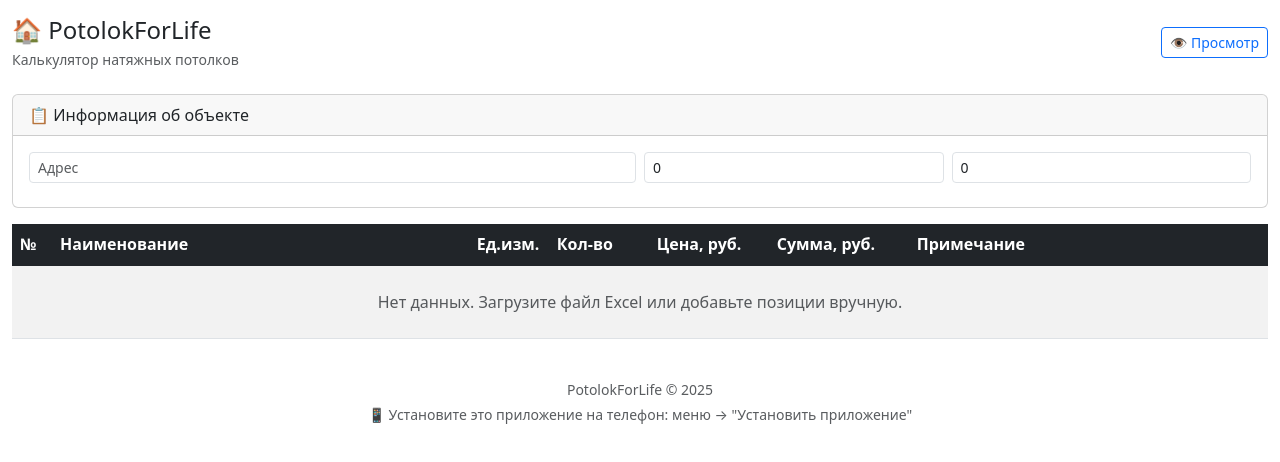
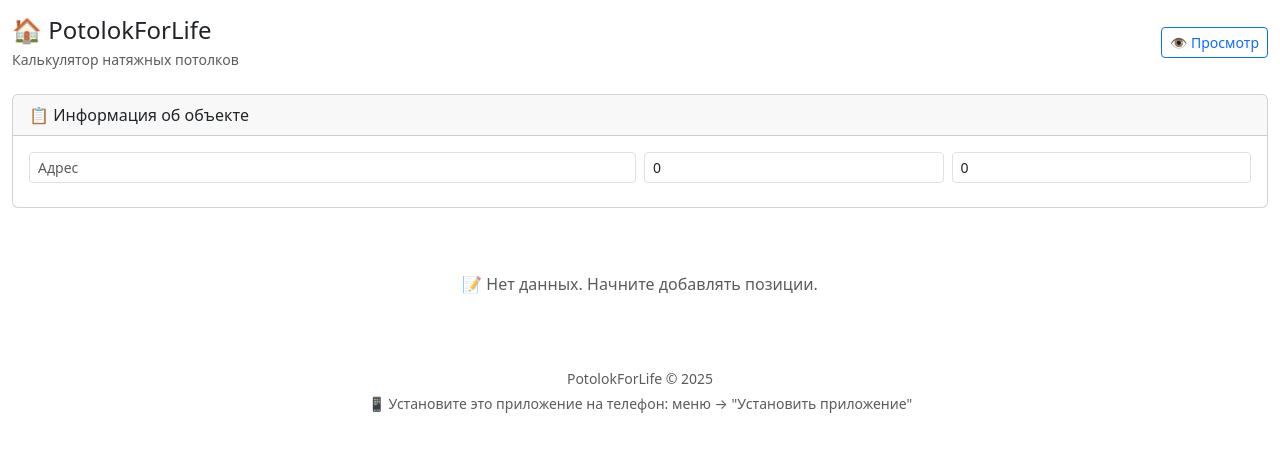
Before and after one commit to andersen-123/potolok-app, a React (Create React App) app: page / in a window 1280 px wide. Shown: the top 462 px of the page. Built offline with nearby package versions, Linux system fonts and the light colour scheme.

Commit message:
Update Table.js

```diff
--- a/src/components/Table.js
+++ b/src/components/Table.js
@@ -1,111 +1,41 @@
 import React from 'react';
-import EditableRow from './EditableRow';
 
-function Table({
-  data,
-  editingMode,
-  editingRow,
-  onEditRow,
-  onSaveRow,
-  onCancelEdit,
-  onDeleteRow,
-  onAddRow
-}) {
+function Table({ data, editingMode }) {
+  if (data.length === 0) {
     return (
-    <>
-      <table className="table table-hover table-striped">
-        <thead className="table-dark">
+      <div className="text-center py-5 text-muted">
+        📝 Нет данных. Начните добавлять позиции.
+      </div>
+    );
+  }
+
+  return (
+    <table className="table table-sm">
+      <thead className="table-light">
         <tr>
-            <th width="40">№</th>
+          <th>№</th>
           <th>Наименование</th>
-            <th width="80">Ед.изм.</th>
-            <th width="100">Кол-во</th>
-            <th width="120">Цена, руб.</th>
-            <th width="140">Сумма, руб.</th>
-            <th>Примечание</th>
-            {editingMode && <th width="100" className="no-print">Действия</th>}
+          <th>Ед.</th>
+          <th>Кол-во</th>
+          <th>Цена</th>
+          <th>Сумма</th>
         </tr>
       </thead>
       <tbody>
-          {data.length === 0 ? (
-            <tr>
-              <td colSpan={editingMode ? 8 : 7} className="text-center text-muted py-4">
-                Нет данных. Загрузите файл Excel или добавьте позиции вручную.
+        {data.map((row, index) => (
+          <tr key={index} className={row.D > 0 ? 'table-active' : ''}>
+            <td>{index + 1}</td>
+            <td className="small">{row.B || '—'}</td>
+            <td>{row.C || '—'}</td>
+            <td><strong>{row.D || 0}</strong></td>
+            <td>{row.E ? parseFloat(row.E).toLocaleString('ru-RU') : 0}</td>
+            <td className="text-primary fw-bold">
+              {row.F ? parseFloat(row.F).toLocaleString('ru-RU') : 0}
             </td>
           </tr>
-          ) : (
-            data.map((row, index) => (
-              editingRow === index ? (
-                <EditableRow
-                  key={`edit-${index}`}
-                  row={row}
-                  index={index}
-                  onSave={onSaveRow}
-                  onCancel={onCancelEdit}
-                  onDelete={onDeleteRow}
-                />
-              ) : (
-                <tr key={index} className={row.D > 0 ? 'table-active' : ''}>
-                  <td>{index + 1}</td>
-                  <td>{row.B || '—'}</td>
-                  <td>{row.C || '—'}</td>
-                  <td className={row.D > 0 ? 'fw-bold' : ''}>
-                    {row.D ? parseFloat(row.D).toFixed(2) : '0'}
-                  </td>
-                  <td>{row.E ? parseFloat(row.E).toLocaleString('ru-RU') : '0'}</td>
-                  <td className="fw-bold text-primary">
-                    {row.F ? parseFloat(row.F).toLocaleString('ru-RU') : '0'}
-                  </td>
-                  <td className="text-muted small">{row.G || '—'}</td>
-                  {editingMode && (
-                    <td className="no-print">
-                      <div className="btn-group btn-group-sm">
-                        <button
-                          className="btn btn-outline-primary"
-                          onClick={() => onEditRow(index)}
-                          title="Редактировать"
-                        >
-                          ✏️
-                        </button>
-                        <button
-                          className="btn btn-outline-danger"
-                          onClick={() => onDeleteRow(index)}
-                          title="Удалить"
-                        >
-                          🗑
-                        </button>
-                      </div>
-                    </td>
-                  )}
-                </tr>
-              )
-            ))
-          )}
+        ))}
       </tbody>
     </table>
-
-      {editingMode && (
-        <div className="text-center mb-4 no-print">
-          <button
-            className="btn btn-primary"
-            onClick={() => {
-              const newRow = {
-                A: data.length + 1,
-                B: 'Новая позиция',
-                C: 'шт.',
-                D: 0,
-                E: 0,
-                F: 0,
-                G: ''
-              };
-              onAddRow(newRow);
-            }}
-          >
-            ➕ Добавить позицию
-          </button>
-        </div>
-      )}
-    </>
   );
 }
 
```
Lines whose indentation alone changed are shown as unchanged.
